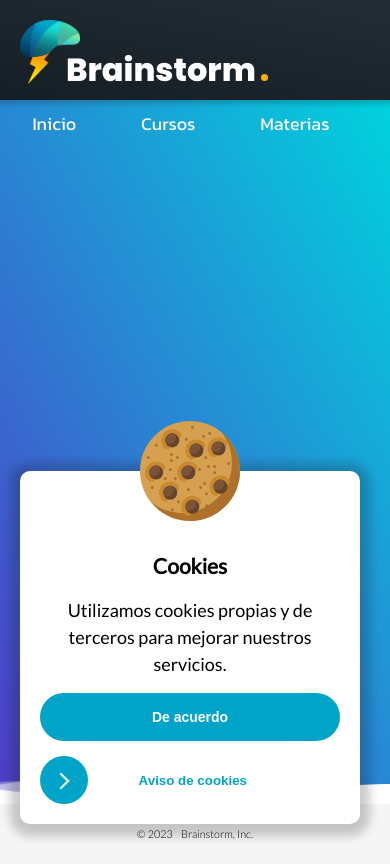
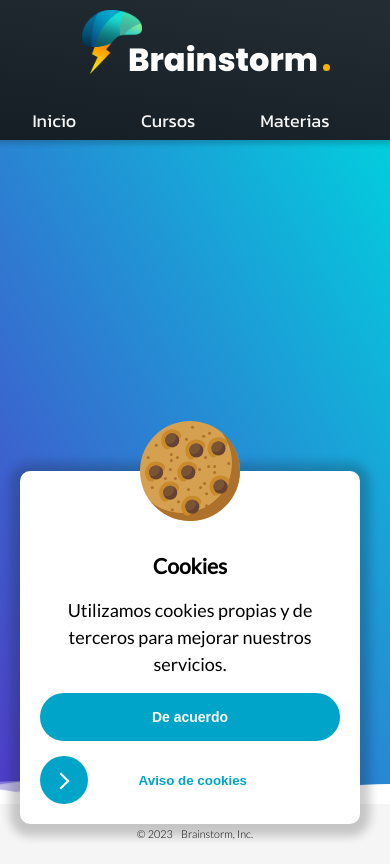
Before and after one commit to bnstorm/bnstorm.github.io, a plain HTML site: page index.html in a window 390 px wide. Drawn offline with Linux system fonts and the light colour scheme.

Commit message:
Add files via upload

```diff
--- a/css/appeal.css
+++ b/css/appeal.css
@@ -191,7 +191,7 @@ header .menu a {
 
 header .menu a:hover {
     text-decoration-line: overline;
-    text-decoration-color: var(--5-puntos);
+    text-decoration-color: var(--five-dots);
 }
 
 .container {
@@ -427,8 +427,21 @@ button:hover .btn-texto {
     }
   }
   /*Shrinking for mobile*/
-  @media (max-width: 768px) {
-    .waves {
+  @media screen and (max-width: 800px) {
+    header {
+      height: 140px;
+    }
+    header .brainstorm {
+      width: 100%;
+      margin: 0;
+      justify-content: center;
+    }
+
+  header .menu {
+    width: 100%;
+  }
+
+  .waves {
       height:40px;
       min-height:40px;
     }
```
